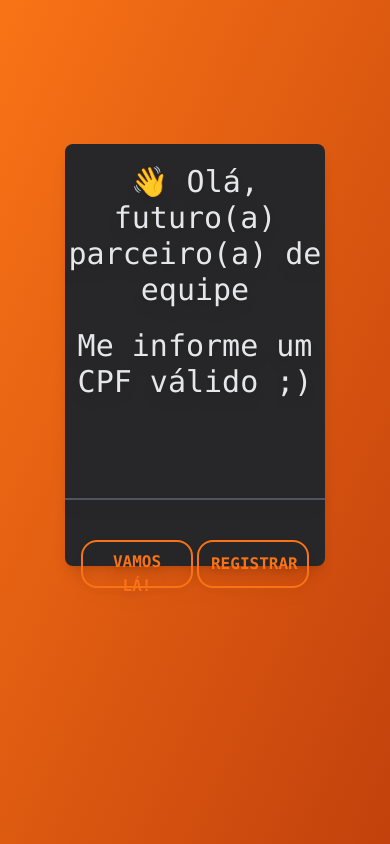
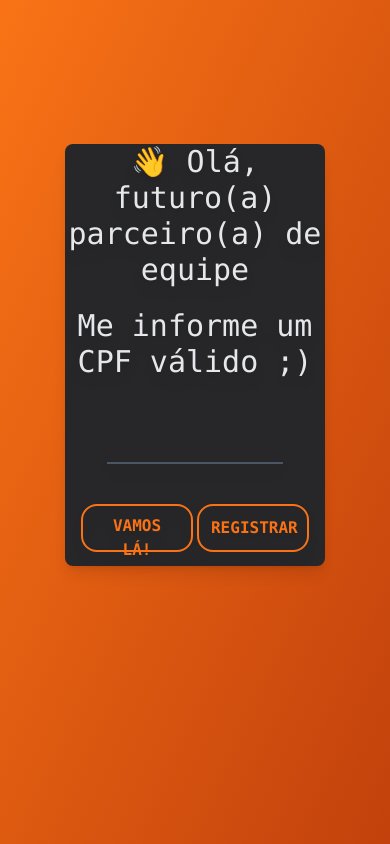
Before and after one commit to JohannesAlves/Bank-Study, a React (Vite) app in the folder web/: page / in a window 390 px wide. Built offline with nearby package versions, Linux system fonts and the light colour scheme.

Commit message:
refactor: responsive mobile main.

```diff
--- a/web/src/components/molecules/TitlesMain/index.tsx
+++ b/web/src/components/molecules/TitlesMain/index.tsx
@@ -3,7 +3,7 @@ import { Title } from "../../atoms/Title";
 
 export function TitlesMain() {
     return (
-        <div className="mt-5">
+        <div className="">
             <Title title="👋 Olá, futuro(a) parceiro(a) de equipe" />
             <Subtitle subtitle="Me informe um CPF válido ;)" />
         </div>
--- a/web/src/pages/Main/Main.tsx
+++ b/web/src/pages/Main/Main.tsx
@@ -1,7 +1,6 @@
 import { maskCPF } from "../../utils/maskCPF";
 import { useContext, useState } from "react";
 import { TitlesMain } from "../../components/molecules/TitlesMain";
-import { Button } from "../../components/atoms/Button";
 import { AuthContext } from "../../context/AuthContext";
 import { SubmitHandler, useForm } from "react-hook-form";
 import ButtonNav from "../../components/atoms/ButtonNav";
@@ -52,16 +51,16 @@ function Main() {
                                     },
                                     value: cpf,
                                 })}
-                                className="w-full sm:w-96 h-11 px-4 py-2 border-b-2 mt-14 bg-transparent border-gray-600 outline-none  focus:border-orange-500 text-gray-200 sm:text-3xl text-lg text-center"
+                                className="input-variant-one mt-10  text-lg w-44 2xl:w-full 2xl:text-3xl"
                             />
                         </div>
 
-                        <div className="space-x-1 sm:space-x-5 flex justify-center flex-wrap">
-                            <button type="submit" className="btn-variant-one mt-10">
+                        <div className="space-x-1 sm:space-x-5 flex justify-center max-[340px]:text-sm">
+                            <button type="submit" className="btn-variant-one mt-10 max-[340px]:w-20">
                                 VAMOS LÁ!
                             </button>
                             <Link to="/signup">
-                                <button className="btn-variant-one mt-10">REGISTRAR</button>
+                                <button className="btn-variant-one mt-10 max-[340px]:w-22">REGISTRAR</button>
                             </Link>
                         </div>
                     </form>
```
